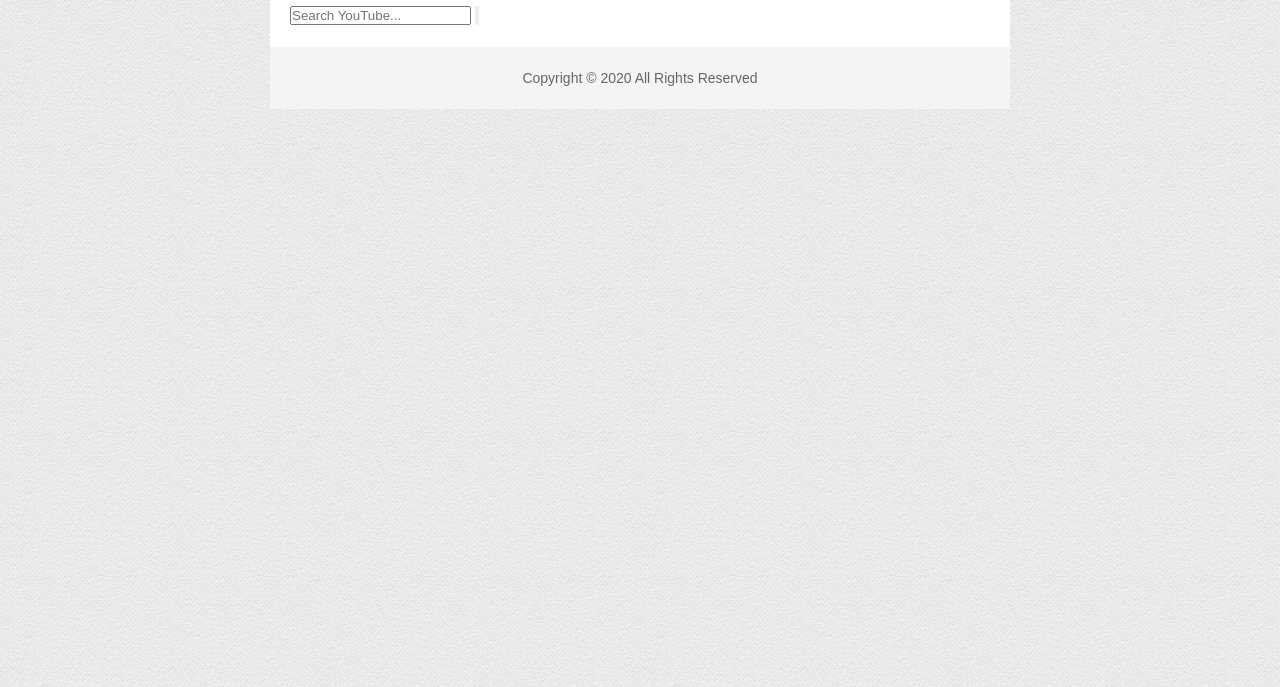
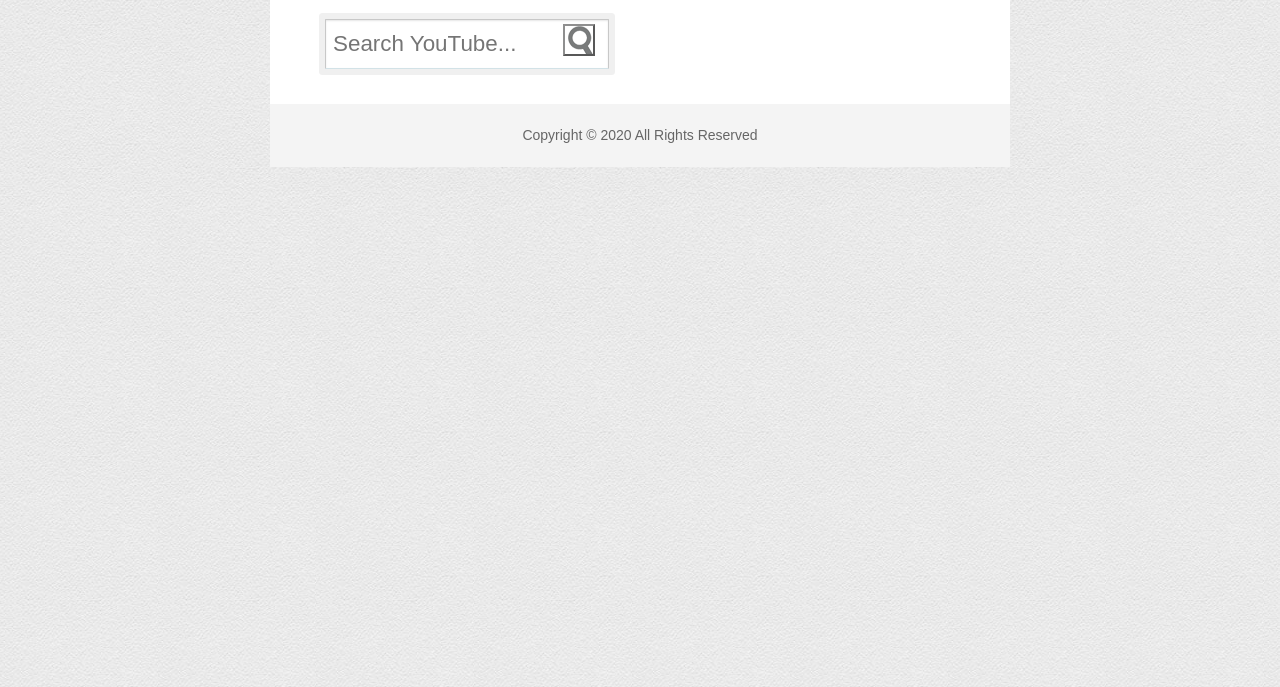
Before and after one commit to KushRohra/YouTube_Clone, a plain HTML site: page index.html in a window 1280 px wide. Shown: the part 113-800 px from the top of the page. Drawn offline with nearby package versions, Linux system fonts and the light colour scheme.

Commit message:
search field animation and styling

```diff
--- a/css/style.css
+++ b/css/style.css
@@ -34,6 +34,8 @@ header {
 header h1 {
     color: #000;
     margin-bottom: 5px;
+    font-size: 3rem;
+    margin-bottom: 20px;
 }
 
 header span {
@@ -49,3 +51,52 @@ footer {
     background: #f4f4f4;
     text-align: center;
 }
+
+#search-form {
+    display: block;
+    margin-bottom: 15px;
+}
+
+.fieldcontainer {
+    display: block;
+    position: relative;
+    width: 90%;
+    margin: 0 auto;
+}
+
+.search-field {
+    box-sizing: border-box;
+    -moz-box-sizing: border-box;
+    -webkit-box-sizing: border-box;
+    display: block;
+    width: 45%;
+    padding: 11px 7px;
+    padding-right: 43px;
+    background: #fff;
+    color: #ccc;
+    border: 1px solid #c8c8c8;
+    font-size: 1.6em;
+    border-bottom-color: #d2e2e7;
+    border-radius: 1px;
+    -moz-border-radius: 1px;
+    -webkit-border-radius: 1px;
+    box-shadow: inset 0 1px 2px rgba(0,0,0,0.1), 0 0 0 6px #f0f0f0;
+    -moz-box-shadow: inset 0 1px 2px rgba(0,0,0,0.1), 0 0 0 6px #f0f0f0;
+    -webkit-box-shadow: inset 0 1px 2px rgba(0,0,0,0.1), 0 0 0 6px #f0f0f0;
+}
+
+#search-btn {
+    position: absolute;
+    right: 360px;
+    top: 5px;
+    height: 32px;
+    width: 32px;
+    cursor: pointer;
+    zoom: 1;
+    opacity: 0.65;
+    background: transparent url(../img/search.png) top left no-repeat ;
+}
+
+#search-btn:hover {
+    opacity: 0.9;
+}
--- a/index.html
+++ b/index.html
@@ -17,8 +17,8 @@
 
           <section>
               <form name="search-form" onsubmit="return search()" id="search-form">
-                    <div class="feildcontainer">
-                        <input type="search" id="query" class="search-feild" placeholder="Search YouTube...">
+                    <div class="fieldcontainer">
+                        <input type="search" id="query" class="search-field" placeholder="Search YouTube...">
                         <input type="submit" name="search-btn" id="search-btn" value="">
                     </div>
               </form>
--- a/js/script.js
+++ b/js/script.js
@@ -0,0 +1,27 @@
+// Search bar Handler
+$(function(){
+    var searchField = $('#query');
+    var icon = $('#search-btn');
+
+    //Focus Event Handler
+    $(searchField).on('mouseenter', function(){
+        $(this).animate({
+            width: '100%'
+        }, 400);
+        $(icon).animate({
+            right: '10px'
+        }, 400);
+    });
+
+    //Blur Event Handler
+    $(searchField).on('mouseleave', function(){
+        if(searchField.val() == '') {
+            $(searchField).animate({
+                width: '45%'
+            }, 400, function() {});
+            $(icon).animate({
+                right: '360px'
+            }, 400, function() {});
+        }
+    });
+})
```
